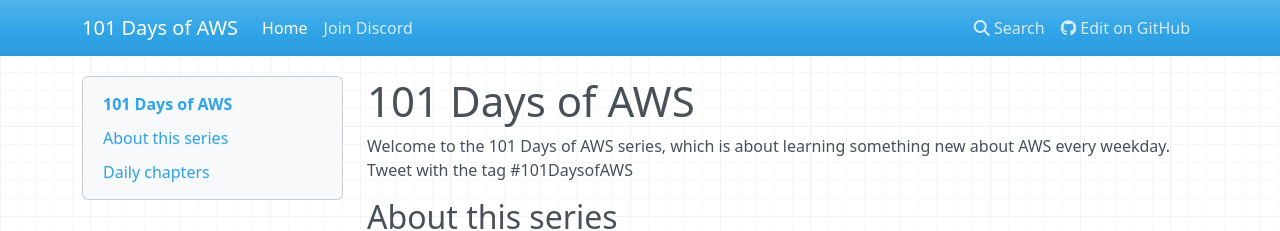
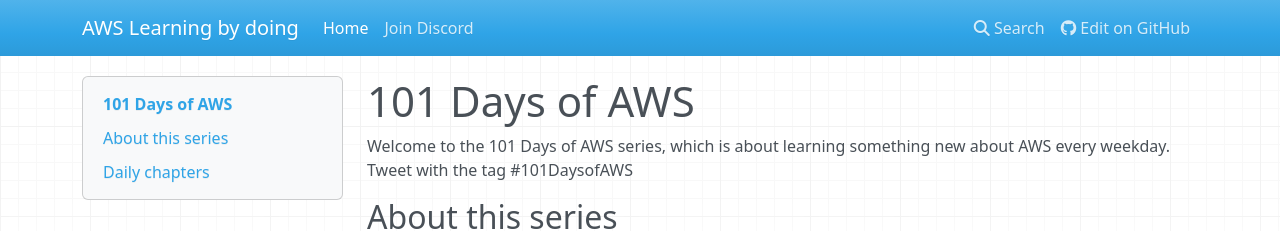
Before and after one commit to mohitkr05/aws-learning-by-doing, an MkDocs documentation site: the page built from docs/index.md, in a window 1280 px wide. Shown: the top 231 px of the page. Built offline with MkDocs 1.6.1, drawn with Linux system fonts in a browser that asks for light colours; nearby versions of some CDN libraries.

Commit message:
Update: mkdocs url

```diff
--- a/mkdocs.yml
+++ b/mkdocs.yml
@@ -1,10 +1,10 @@
-site_name: "101 Days of AWS"
+site_name: "AWS Learning by doing"
 copyright: "Mohit Kumar"
 dev_addr: "127.0.0.1:8000"
 docs_dir: docs
 site_author: "Mohit Kumar"
-site_description: "My Notes for 101 Days of AWS"
-repo_url: "https://github.com/mohitkr05/101daysofaws"
+site_description: "AWS learning by doing"
+repo_url: "https://github.com/mohitkr05/aws-learning-by-doing"
 
 theme:
  name: "mkdocs"
```
